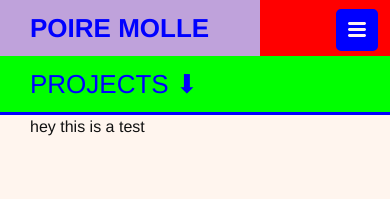
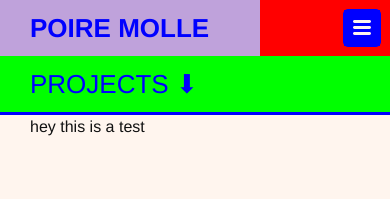
Before and after one commit to poiremolle/blog, a Jekyll site: the page built from index.md, in a window 390 px wide. Shown: the top 199 px of the page. Built offline with Jekyll 4.4.1, drawn with Linux system fonts in a browser that asks for light colours.

Commit message:
adjust position of hamburger menu icon

```diff
--- a/_sass/minima/_layout.scss
+++ b/_sass/minima/_layout.scss
@@ -98,10 +98,10 @@
   @include media-query($on-palm) {
     position: absolute;
     top: 9px;
-    right: $spacing-unit / 2.5;
+    right: 9px;
     display: block;
     background-color: $background-color;
-    border: 3px solid $brand-color;
+    border: 1px solid $brand-color;
     border-radius: 5px;
     text-align: right;
 
@@ -118,7 +118,7 @@
     .menu-icon {
       display: block;
       width: 36px;
-      height: 26px;
+      height: 12px;
       line-height: 0;
       padding-top: 10px;
       text-align: center;
```
